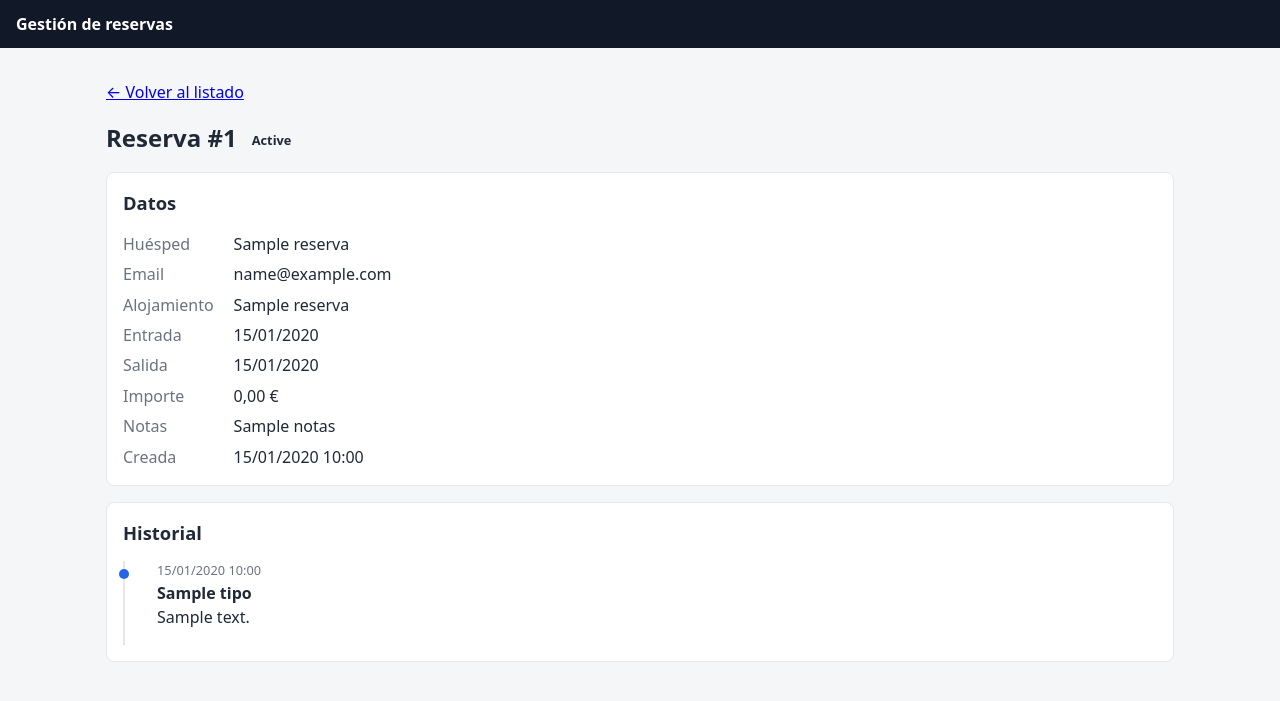
After one commit to Albapz20/prueba-tecnica_AlbaPerezDuran, a PHP site: template templates/reservas/detalle.twig in a window 1280 px wide. The commit adds this page. Shown: the top 701 px of the page. Run offline with PHP 8.4, Linux system fonts and the light colour scheme; the template is opened without the code that fills it: most values are stand-ins (such as "Sample title", 1, 10 or a date in 2020); some libraries are stand-ins or nearby versions.

Commit message:
Actualización index + creación ReservaVistaController + carpeta templates con archivos twig

```diff
--- a/public/css/styles.css
+++ b/public/css/styles.css
@@ -0,0 +1,268 @@
+:root {
+    --fondo: #f5f6f8;
+    --tarjeta: #fff;
+    --texto: #1f2937;
+    --suave: #6b7280;
+    --borde: #e5e7eb;
+    --primario: #2563eb;
+    --peligro: #dc2626;
+}
+
+* { box-sizing: border-box; }
+
+body {
+    margin: 0;
+    font: 16px/1.5 system-ui, -apple-system, "Segoe UI", Roboto, sans-serif;
+    background: var(--fondo);
+    color: var(--texto);
+}
+
+.barra {
+    background: #111827;
+    padding: .75rem 1rem;
+}
+
+.marca {
+    color: #fff;
+    font-weight: 600;
+    text-decoration: none;
+}
+
+.contenedor {
+    max-width: 1100px;
+    margin: 0 auto;
+    padding: 1rem;
+}
+
+h1 {
+    font-size: 1.5rem;
+    margin: .5rem 0;
+}
+
+h2 {
+    font-size: 1.15rem;
+    margin-top: 0;
+}
+.tarjeta {
+    background: var(--tarjeta);
+    border: 1px solid var(--borde);
+    border-radius: 8px;
+    padding: 1rem;
+    margin: 1rem 0;
+}
+.suave {
+    color: var(--suave);
+}
+.num {
+    text-align: right;
+    white-space: nowrap;
+}
+.solo-lectores {
+    position: absolute;
+    width: 1px;
+    height: 1px;
+    overflow: hidden;
+    clip: rect(0 0 0 0);
+}
+[hidden] {
+    display: none !important;
+}
+
+/* Filtros: rejilla que se adapta al ancho disponible */
+.filtros {
+    display: grid;
+    grid-template-columns: repeat(auto-fit, minmax(160px, 1fr));
+    gap: .75rem;
+    align-items: end;
+}
+
+label {
+    display: flex;
+    flex-direction: column;
+    gap: .25rem;
+    font-size: .9rem;
+    font-weight: 500;
+}
+
+input, select, textarea {
+    font: inherit;
+    padding: .5rem;
+    border: 1px solid #d1d5db;
+    border-radius: 6px;
+    width: 100%;
+}
+
+.filtros-acciones {
+    display: flex;
+    gap: .5rem;
+}
+
+.boton {
+    font: inherit;
+    display: inline-block;
+    padding: .5rem .9rem;
+    border: 1px solid #d1d5db;
+    border-radius: 6px;
+    background: #fff;
+    cursor: pointer;
+    text-decoration: none;
+    color: inherit;
+}
+
+.boton:hover {
+    background: #f3f4f6;
+}
+
+.boton:disabled {
+    opacity: .6;
+    cursor: wait;
+}
+
+.boton-primario {
+    background: var(--primario);
+    border-color: var(--primario);
+    color: #fff;
+}
+
+.boton-primario:hover {
+    background: #1d4ed8;
+}
+
+.boton-peligro {
+    color: var(--peligro);
+    border-color: var(--peligro);
+}
+
+.boton-pequeno {
+    padding: .2rem .55rem;
+    font-size: .85rem;
+}
+
+/* Tabla: en pantallas pequeñas hace scroll horizontal en vez de romper el diseño */
+.tabla-scroll {
+    overflow-x: auto;
+    background: var(--tarjeta);
+    border: 1px solid var(--borde);
+    border-radius: 8px;
+}
+
+table {
+    width: 100%;
+    border-collapse: collapse;
+    min-width: 720px;
+}
+
+th, td {
+    padding: .6rem .75rem;
+    text-align: left;
+    border-bottom: 1px solid var(--borde);
+}
+
+th {
+    background: #f9fafb;
+    font-size: .85rem;
+    text-transform: uppercase;
+    letter-spacing: .03em;
+    color: var(--suave);
+}
+
+th.num {
+    text-align: right;
+}
+
+.acciones {
+    display: flex;
+    gap: .5rem;
+    align-items: center;
+    flex-wrap: wrap;
+}
+
+[aria-busy="true"] tbody { opacity: .6; }
+
+.etiqueta {
+    display: inline-block;
+    padding: .1rem .55rem;
+    border-radius: 999px;
+    font-size: .8rem;
+    font-weight: 600;
+    vertical-align: middle;
+}
+
+.etiqueta-pendiente {
+    background: #fef3c7;
+    color: #92400e;
+}
+
+.etiqueta-confirmada {
+    background: #dcfce7;
+    color: #166534;
+}
+
+.etiqueta-cancelada {
+    background: #fee2e2;
+    color: #991b1b;
+}
+
+.aviso {
+    padding: .7rem 1rem;
+    border-radius: 6px;
+    margin: .5rem 0;
+}
+
+.aviso-ok {
+    background: #dcfce7;
+    color: #166534;
+    border: 1px solid #86efac;
+}
+.aviso-error {
+    background: #fee2e2;
+    color: #991b1b;
+    border: 1px solid #fca5a5;
+}
+
+/* Detalle */
+.datos {
+    display: grid;
+    grid-template-columns: max-content 1fr;
+    gap: .4rem 1.25rem;
+    margin: 0;
+}
+
+.datos dt {
+    color: var(--suave);
+}
+
+.datos dd {
+    margin: 0;
+    word-break: break-word;
+}
+.timeline {
+    list-style: none;
+    margin: 0;
+    padding: 0 0 0 1rem;
+    border-left: 2px solid var(--borde);
+}
+.timeline li {
+    position: relative;
+    padding: 0 0 1rem 1rem;
+    display: flex;
+    flex-direction: column;
+}
+.timeline li::before {
+    content: "";
+    position: absolute;
+    left: -1.4rem;
+    top: .45rem;
+    width: 10px;
+    height: 10px;
+    border-radius: 50%;
+    background: var(--primario);
+}
+.timeline time {
+    font-size: .8rem;
+    color: var(--suave); }
+
+@media (max-width: 600px) {
+    .datos { grid-template-columns: 1fr; gap: 0; }
+    .datos dd { margin-bottom: .6rem; }
+}
--- /dev/null
+++ b/templates/_macros.twig
@@ -0,0 +1 @@
+{% macro estado(valor) %}<span class="etiqueta etiqueta-{{ valor }}">{{ valor|capitalize }}</span>{% endmacro %}
--- /dev/null
+++ b/templates/base.twig
@@ -0,0 +1,24 @@
+<!doctype html>
+<html lang="es">
+<head>
+    <meta charset="utf-8">
+    <meta name="viewport" content="width=device-width, initial-scale=1">
+    {# "block" define un hueco que las páginas hijas pueden rellenar #}
+    <title>{% block titulo %}Reservas{% endblock %} · Gestión de reservas</title>
+    <link rel="stylesheet" href="/css/styles.css">
+</head>
+<body>
+    <header class="barra">
+        <a class="marca" href="/">Gestión de reservas</a>
+    </header>
+
+    <main class="contenedor">
+        {# Aquí el JS mostrará avisos de éxito/error #}
+        <div id="aviso" role="status" aria-live="polite" hidden></div>
+
+        {% block contenido %}{% endblock %}
+    </main>
+
+    {% block scripts %}{% endblock %}
+</body>
+</html>
--- /dev/null
+++ b/templates/reservas/detalle.twig
@@ -0,0 +1,37 @@
+{% extends 'base.twig' %}
+{% import '_macros.twig' as ui %}
+
+{% block titulo %}Reserva #{{ reserva.id }}{% endblock %}
+
+{% block contenido %}
+    <p><a href="/">← Volver al listado</a></p>
+
+    <h1>Reserva #{{ reserva.id }} <span id="estado-etiqueta">{{ ui.estado(reserva.estado) }}</span></h1>
+
+    <section class="tarjeta">
+        <h2>Datos</h2>
+        <dl class="datos">
+            <dt>Huésped</dt>      <dd>{{ reserva.nombre_huesped }}</dd>
+            <dt>Email</dt>        <dd>{{ reserva.email_huesped }}</dd>
+            <dt>Alojamiento</dt>  <dd>{{ reserva.nombre_alojamiento }}</dd>
+            <dt>Entrada</dt>      <dd>{{ reserva.fecha_entrada|date('d/m/Y') }}</dd>
+            <dt>Salida</dt>       <dd>{{ reserva.fecha_salida|date('d/m/Y') }}</dd>
+            <dt>Importe</dt>      <dd>{{ reserva.importe|number_format(2, ',', '.') }} €</dd>
+            <dt>Notas</dt>        <dd>{{ reserva.notas|default('—')|nl2br }}</dd>
+            <dt>Creada</dt>       <dd>{{ reserva.fecha_creacion|date('d/m/Y H:i') }}</dd>
+        </dl>
+    </section>
+
+    <section class="tarjeta">
+        <h2>Historial</h2>
+        <ol id="timeline" class="timeline">
+            {% for e in reserva.eventos %}
+                <li>
+                    <time>{{ e.fecha_creacion|date('d/m/Y H:i') }}</time>
+                    <strong>{{ e.tipo }}</strong>
+                    <span>{{ e.descripcion }}</span>
+                </li>
+            {% endfor %}
+        </ol>
+    </section>
+{% endblock %}
```
Also changed, not shown: public/index.php (+49 -32 lines), src/Controller/ReservaVistaController.php (added, +70 -0 lines), templates/error.twig (added, +12 -0 lines), templates/reservas/listado.twig (added, +74 -0 lines), 1 other file.
